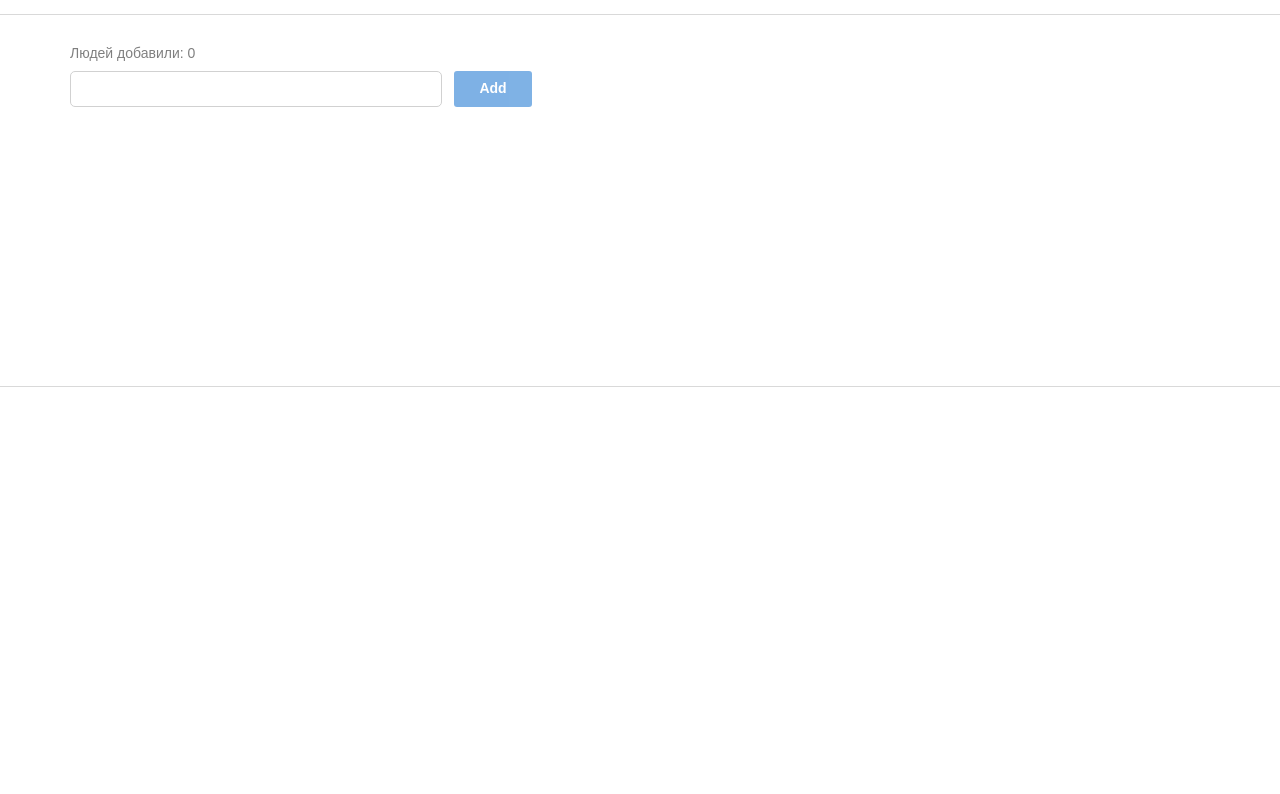
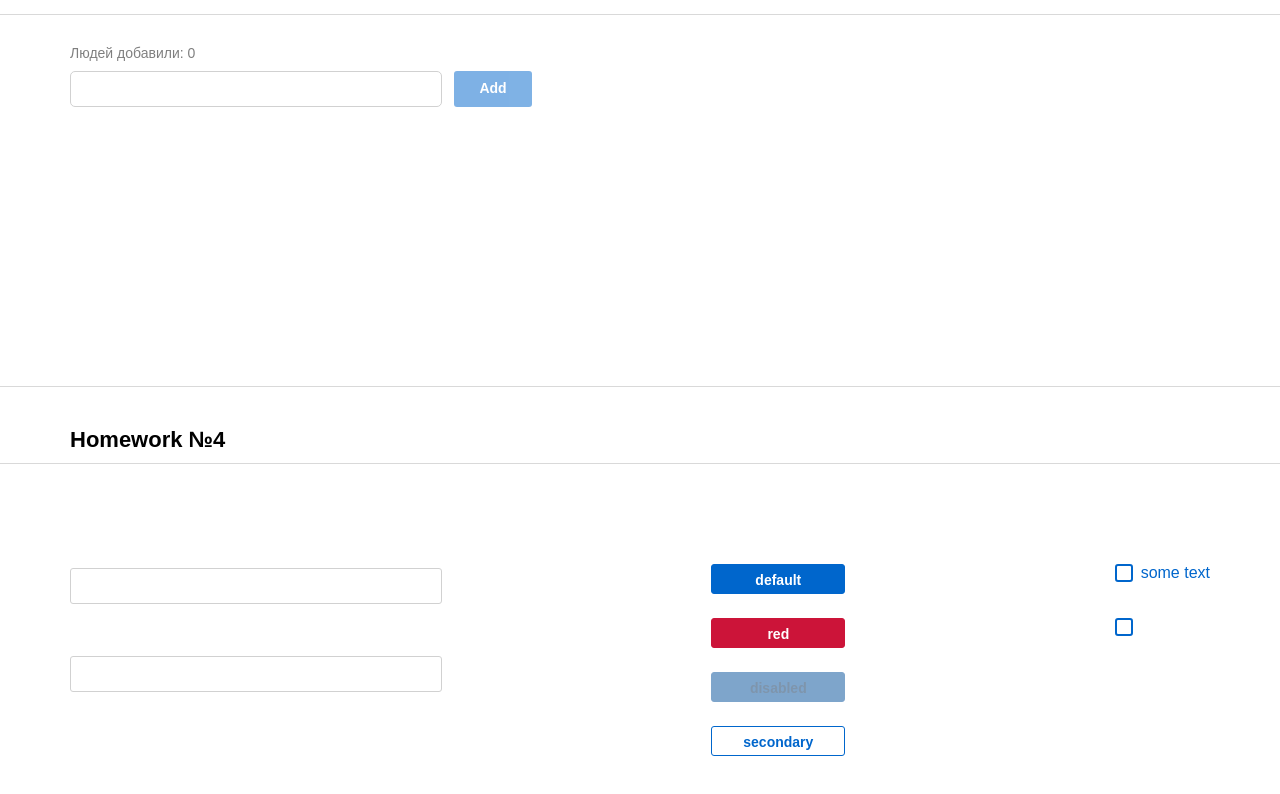
Before and after one commit to KamzeyevaAnastasiya/IT_Incubator_HW_2, a React (Create React App) app: page /#/ in a window 1280 px wide. Shown: the part 1090-1884 px from the top of the page. Before the commit the page ends 1607 px from the top, so only its background shows below. Built offline with nearby package versions, Linux system fonts and the light colour scheme.

Commit message:
Added HW4

```diff
--- a/src/s1-main/App.tsx
+++ b/src/s1-main/App.tsx
@@ -3,6 +3,7 @@
 import HW1 from '../s2-homeworks/hw01/HW1'
 import HW2 from '../s2-homeworks/hw02/HW2';
 import HW3 from '../s2-homeworks/hw03/HW3';
+import HW4 from "../s2-homeworks/hw04/HW4";
 
 function App() {
     return (
@@ -10,8 +11,7 @@
             <HW1/>
             <HW2/>
             <HW3/>
-
-            {/*<HW4/>*/}
+            <HW4/>
 
             {/*при выполнении дз 5 и более - закомментировать здесь дз 1-4, так как они есть внутри дз 5*/}
             {/*<HW5/>*/}
--- a/src/s2-homeworks/hw04/HW4.tsx
+++ b/src/s2-homeworks/hw04/HW4.tsx
@@ -12,7 +12,7 @@
 const HW4 = () => {
     return (
         <div id={'hw4'}>
-            <div className={s2.hwTitle}>Homework #4</div>
+            <div className={s2.hwTitle}>Homework №4</div>
             {/*демонстрация возможностей компонент:*/}
             <div className={s2.hw}>
                 <Stand />
--- a/src/s2-homeworks/hw04/Stand.module.css
+++ b/src/s2-homeworks/hw04/Stand.module.css
@@ -2,6 +2,8 @@
     display: flex;
     justify-content: space-between;
     align-items: center;
+    flex-direction: row !important;
+    margin-top: 70px;
 }
 
 .inputs {
--- a/src/s2-homeworks/hw04/common/c1-SuperInputText/SuperInputText.module.css
+++ b/src/s2-homeworks/hw04/common/c1-SuperInputText/SuperInputText.module.css
@@ -1,20 +1,38 @@
 .input:focus {
+    border-color: #06c;
 }
 
 .input {
+    width: 372px;
+    height: 36px;
+    border: 1px solid #D1D1D1;
+    border-radius: 3px;
+    font-size: 14px;
+    padding: 0 12px;
+    outline: none;
 }
 
 .inputWrapper {
+    display: flex;
+    flex-direction: column-reverse; /* ошибка будет над инпутом */
+    align-items: flex-start;
+    gap: 4px;
 }
 
 .superInput {
+    border-color: #D1D1D1;
 }
 
 .errorInput {
+    border-color: #CC1439 !important;
 }
 
 .errorInput:focus {
+    border: 1px solid #CC1439 !important;
 }
 
 .error {
+    font-weight: 400;
+    font-size: 10px;
+    color: #cc1439;
 }
--- a/src/s2-homeworks/hw04/common/c2-SuperButton/SuperButton.module.css
+++ b/src/s2-homeworks/hw04/common/c2-SuperButton/SuperButton.module.css
@@ -1,36 +1,69 @@
 .button {
+    width: 134px;
+    height: 30px;
+    border-radius: 3px;
+    padding: 5px 24px;
+    font-weight: 600;
+    font-size: 14px;
+    line-height: 143%;
+    cursor: pointer;
+    border: none;
 }
 
-.disabled {
+.button.disabled,
+.button:disabled {
+    border: 1px solid #004d99 !important;
+    background: #004d99 !important;
+    color: #002e5c !important;
+    opacity: 0.5 !important;
+    cursor: not-allowed !important;
 }
 
 .secondary {
+    border: 1px solid #06c;
+    background: #fff;
+    color: #06c;
 }
 
 .default {
+    border: 1px solid #06c;
+    background: #06c;
+    color: #fff;
 }
 
 .red {
+    border: 1px solid #cc1439;
+    background: #cc1439;
+    color: #fff;
 }
 
 .default:hover {
+    background: #0080ff;
+    border-color: #0080ff;
 }
 
 .red:hover {
+    background: #ff1a47;
+    border-color: #ff1a47;
 }
 
 .secondary:hover {
+    background: #e5f0fa;
+    border-color: #e5f0fa;
 }
 
 
 .default:active {
+    background: #0059b2;
+    border-color: #0059b2;
 }
 
 .secondary:active {
+    background: #c9e5ff;
+    border-color: #c9e5ff;
 }
 
 .red:active {
+    background: #b21232;
+    border-color: #b21232;
 }
-
-.button:disabled {
-}
--- a/src/s2-homeworks/hw04/common/c2-SuperButton/SuperButton.tsx
+++ b/src/s2-homeworks/hw04/common/c2-SuperButton/SuperButton.tsx
@@ -17,12 +17,9 @@
         ...restProps // все остальные пропсы попадут в объект restProps, там же будет children
     }
 ) => {
-    const finalClassName = s.button
-        // + (disabled
-        //         ? ...
-        //         : xType === 'red'
-        //             ? ...
-        + (className ? ' ' + className : '') // задачка на смешивание классов
+    const finalClassName = `${s.button} ${disabled ? s.disabled : xType==='red' ? s.red : xType === 'secondary' ? s.secondary : s.default}`
+    // задачка на смешивание классов
+
 
     return (
         <button
--- a/src/s2-homeworks/hw04/common/c3-SuperCheckbox/SuperCheckbox.tsx
+++ b/src/s2-homeworks/hw04/common/c3-SuperCheckbox/SuperCheckbox.tsx
@@ -27,7 +27,15 @@
     }
 ) => {
     const onChangeCallback = (e: ChangeEvent<HTMLInputElement>) => {
-        // задачка на написание онченджа
+        const isChecked = e.currentTarget.checked;
+
+        if (onChangeChecked) {
+            onChangeChecked(isChecked);
+        }
+
+        if (onChange) {
+            onChange(e);
+        }// задачка на написание онченджа
 
     }
 
```
